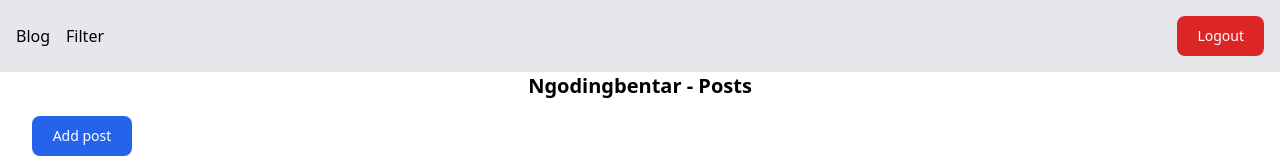
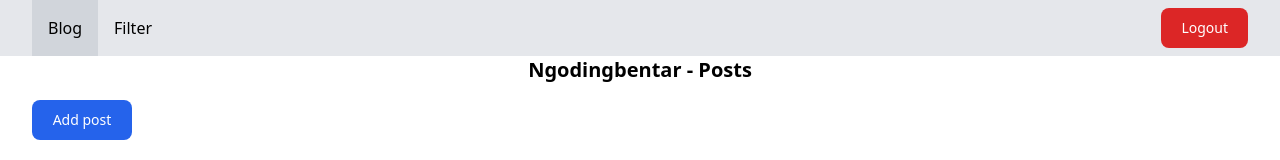
Before and after one commit to ngodingbentar/nb-blog, a Vue app: page / in a window 1280 px wide. Shown: the top 160 px of the page. Built offline with nearby package versions, Linux system fonts and the light colour scheme; no server answers; the database is empty; sample sign-in values are in the browser's storage.

Commit message:
added: loader

```diff
--- a/dev-dist/sw.js
+++ b/dev-dist/sw.js
@@ -85,7 +85,7 @@ define(['./workbox-16108a29'], (function (workbox) { 'use strict';
     "revision": "3ca0b8505b4bec776b69afdba2768812"
   }, {
     "url": "index.html",
-    "revision": "0.4ilkcrtro48"
+    "revision": "0.bhaqiuj8mgg"
   }], {});
   workbox.cleanupOutdatedCaches();
   workbox.registerRoute(new workbox.NavigationRoute(workbox.createHandlerBoundToURL("index.html"), {
--- a/src/App.vue
+++ b/src/App.vue
@@ -1,6 +1,7 @@
 <template>
   <div class="wrapper h-screen">
     <NavbarComp v-if="route.path != '/login'" />
+    <LoaderComp :show="loading" />
     <RouterView />
   </div>
 </template>
@@ -9,10 +10,14 @@
 import { RouterView, useRoute } from 'vue-router'
 import { useMainStore } from '@/stores/main'
 import NavbarComp from '@/components/organisms/NavbarComp.vue'
+import LoaderComp from './components/molecules/LoaderComp.vue';
+import { storeToRefs } from 'pinia';
 
 const route = useRoute()
-const mainStore      = useMainStore()
+const mainStore  = useMainStore()
 const tokenLocal = localStorage.getItem('token')
+
+const { loading } = storeToRefs(mainStore)
 
 if(tokenLocal) {
   mainStore.setToken(tokenLocal)
--- /dev/null
+++ b/src/components/molecules/LoaderComp.vue
@@ -0,0 +1,31 @@
+<template>
+  <transition name="loader" mode="out-in">
+    <div v-if="show" class="loader__overlay">
+      <div class="loader__wrapper">
+        <div class="text-white">
+          Loading ...
+        </div>
+      </div>
+    </div>
+  </transition>
+</template>
+
+<script setup lang="ts">
+
+defineProps({
+  show: {
+    type: Boolean,
+    default: false
+  },
+})
+</script>
+
+<style lang="postcss" scoped>
+.loader__overlay {
+  @apply flex justify-center items-center fixed top-0 left-0 w-full h-full bg-black bg-opacity-50 z-10;
+}
+
+.loader__wrapper {
+  @apply flex w-full h-full justify-center items-center ;
+}
+</style>
--- a/src/components/organisms/NavbarComp.vue
+++ b/src/components/organisms/NavbarComp.vue
@@ -1,10 +1,15 @@
 <template>
-  <div class="flex bg-gray-200 justify-between p-4 ">
-    <div class="flex space-x-4 items-center">
-      <RouterLink to="/blog">Blog</RouterLink>
-      <RouterLink to="/filter">Filter</RouterLink>
+  <!-- <div class="flex bg-gray-200 justify-between py-4 px-4 md:px-8 lg:px-8 "> -->
+  <div class="flex bg-gray-200 justify-between px-4 md:px-8 ">
+    <div class="flex items-center">
+      <div class="nav__item" :class="{ '--active': route.path === '/blog' || route.path === '/' }">
+        <RouterLink to="/blog">Blog</RouterLink>
+      </div>
+      <div class="nav__item" :class="{ '--active': route.path === '/filter' }">
+        <RouterLink to="/filter">Filter</RouterLink>
+      </div>
     </div>
-    <div>
+    <div class="py-2">
       <ButtonAtom @click="logout" variant="danger" label="Logout" />
     </div>
   </div>
@@ -12,11 +17,12 @@
 
 <script setup lang="ts">
 import { useMainStore } from '@/stores/main'
-import { useRouter } from 'vue-router'
+import { useRoute, useRouter } from 'vue-router'
 import ButtonAtom from '@/components/atoms/ButtonAtom.vue'
 
 const mainStore = useMainStore()
 const router = useRouter()
+const route = useRoute()
 
 function logout() {
   mainStore.setToken('')
@@ -24,3 +30,13 @@ function logout() {
   router.push('/login')
 }
 </script>
+
+<style scoped lang="postcss">
+.nav__item {
+  @apply cursor-pointer  h-full w-full flex items-center px-4;
+}
+
+.--active {
+  @apply bg-gray-300;
+}
+</style>
--- a/src/components/organisms/PostsLists.vue
+++ b/src/components/organisms/PostsLists.vue
@@ -20,12 +20,14 @@ import { ref, onMounted } from 'vue'
 import { getDocs, collection, addDoc, doc, updateDoc, deleteDoc } from 'firebase/firestore'
 import type { IPost } from '@/types/posts'
 import { db } from '@/utils/fire'
+import { useMainStore } from '@/stores/main'
 
 import PostItem from '@/components/molecules/PostItem.vue'
 import HeaderList from '@/components/molecules/HeaderList.vue'
 import ModalPost from '@/components/organisms/ModalPost.vue'
 import ButtonAtom from '@/components/atoms/ButtonAtom.vue'
 
+const mainStore  = useMainStore()
 const show = ref(false)
 const isNew = ref(true)
 const posts = ref([] as IPost[])
@@ -42,6 +44,7 @@ async function init() {
   postCollection.forEach((doc) => {
     posts.value.push({...doc.data(), id: doc.id})
   })
+  mainStore.setLoading(false)
 }
 
 function showModal(data: IPost) {
@@ -51,6 +54,8 @@ function showModal(data: IPost) {
 }
 
 async function submit (payload: IPost) {
+  mainStore.setLoading(true)
+  show.value = false
   if(payload.isNew) {
     await addDoc(collection(db, 'posts'), {
       name: payload.name,
@@ -73,6 +78,7 @@ async function submit (payload: IPost) {
 }
 
 async function deletePost(id: string) {
+  mainStore.setLoading(true)
   await deleteDoc(doc(db, 'posts', id)).then(() => {
     init()
   })
--- a/src/router/index.ts
+++ b/src/router/index.ts
@@ -9,7 +9,6 @@ import { useMainStore } from "@/stores/main";
 function checkIfLogged() {
   const mainStore = useMainStore();
   const { token } = storeToRefs(mainStore)
-  console.log('checkIfLogged', token.value)
   if (!token.value) return '/login';
 }
 
--- a/src/stores/main.ts
+++ b/src/stores/main.ts
@@ -3,10 +3,21 @@ import { defineStore } from 'pinia'
 
 export const useMainStore = defineStore('main', () => {
   const token = ref('')
+  const loading = ref(false)
 
   function setToken(payload: string) {
     token.value = payload
   }
 
-  return { token, setToken }
+  function setLoading(payload: boolean) {
+    console.log('loading', payload)
+    loading.value = payload
+  }
+
+  return {
+    loading,
+    token,
+    setToken,
+    setLoading
+  }
 })
```
